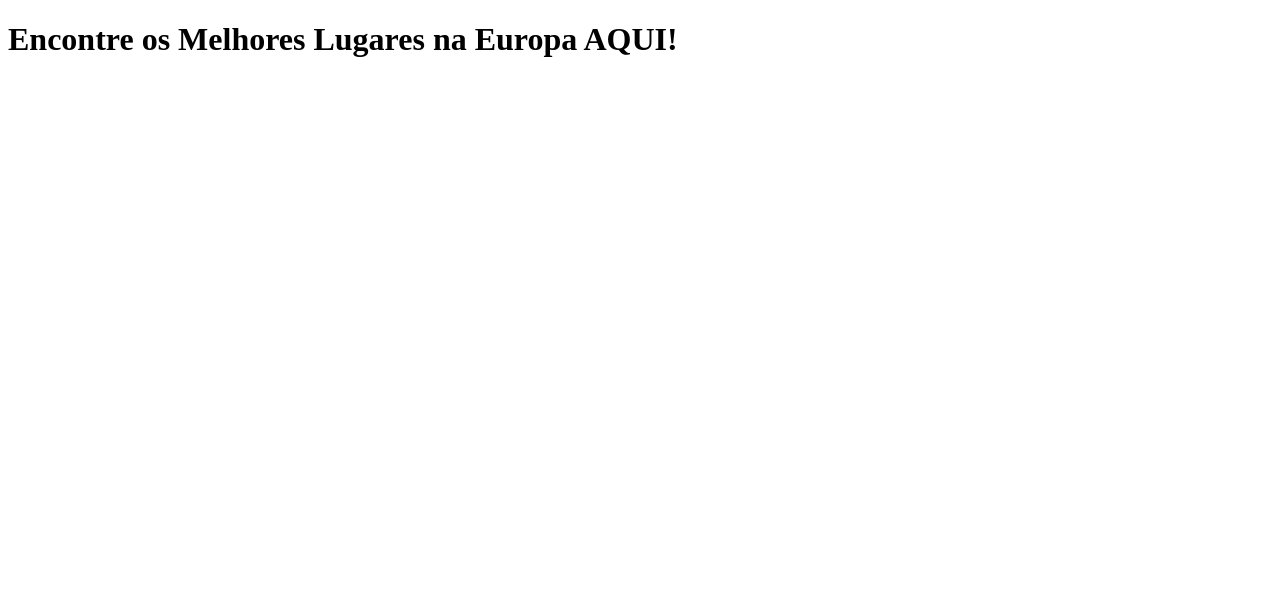
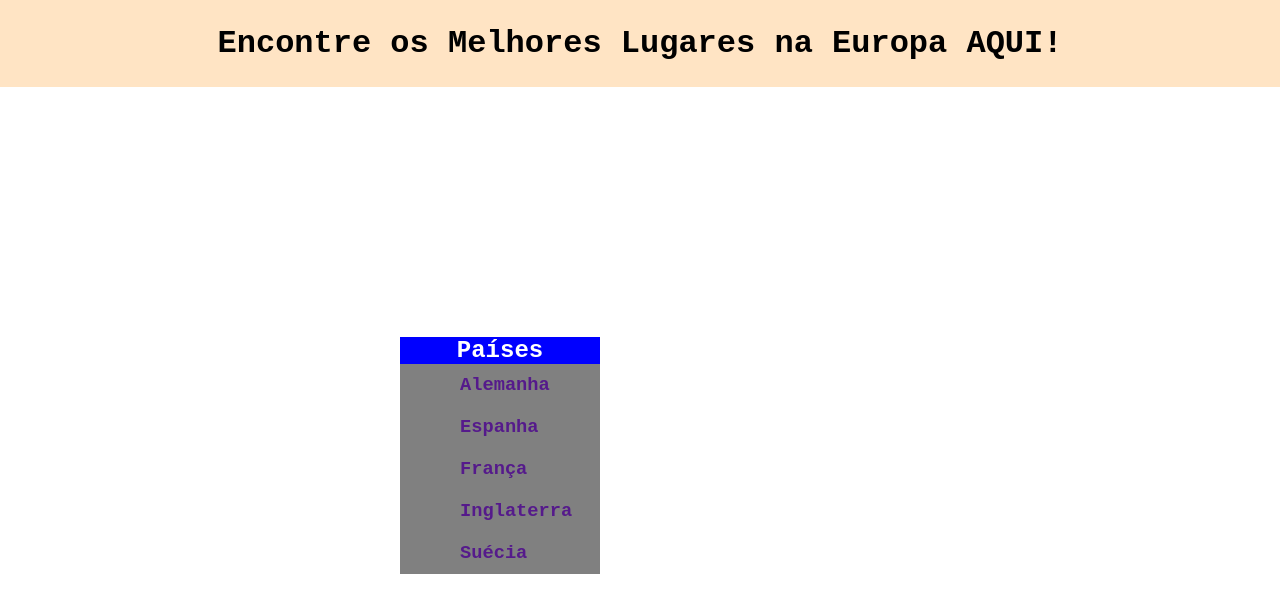
Before and after one commit to phatryciomn/teste1, a plain HTML site: page site-teste/index.html in a window 1280 px wide. Drawn offline with Linux system fonts and the light colour scheme; files that its build step writes are made by us from their sources.

Commit message:
fim do dia 28/08/23
comecei a página

```diff
--- /dev/null
+++ b/site-teste/css/estilo.css
@@ -0,0 +1,47 @@
+* {
+    margin: 0;
+}
+
+ul li {
+    list-style: none;
+    padding: 10px;
+}
+
+a:link {
+    color: white;
+}
+
+a {
+    text-decoration: none;
+}
+
+body {
+    font-family: Courier New, Helvetica, sans-serif;
+}
+
+.cabecalho {
+    background-color: bisque;
+    text-align: center;
+    padding-bottom: 25px;
+    padding-top: 25px;
+}
+
+#paises {
+    margin-top: 250px;
+    margin-left: 400px;
+    width: 200px;
+    background-color: blue;
+    color: white;
+}
+
+#cabecalho-paises {
+    text-align: center;
+}
+
+#paises-europeus {
+    width: 180px;
+    padding-left: 10px;
+    padding-right: 10px;
+    color: white;
+    background-color: gray;
+}
--- a/site-teste/index.html
+++ b/site-teste/index.html
@@ -5,12 +5,46 @@
     <meta charset="UTF-8">
     <meta name="viewport" content="width=device-width, initial-scale=1.0">
     <title>Rumo a Europa</title>
-    <link real="stylesheet" type="text" href="css/estilo.css">
+    <link rel="stylesheet" type="text/css" href="./css/estilo.css">
 
 </head>
 <body>
 
-    <h1>Encontre os Melhores Lugares na Europa AQUI!</h1>
+    <div class="conteiner"><!--inicio do conteiner-->
+        <div class="cabecalho"><!--inicio do cabecalho-->
+
+            <h1>Encontre os Melhores Lugares na Europa AQUI!</h1>
+
+        </div><!--fim do cabecalho-->
+
+        <div id="paises">
+            <div id="cabecalho-paises">
+                <h2>Países</h2>
+            </div>
+            <div id="paises-europeus">
+                <ul>
+                    <li><a href=""><h3>Alemanha</h3></a></li>
+                </ul>
+
+                <ul>
+                    <li><a href=""><h3>Espanha</h3></a></li>
+                </ul>
+
+                <ul>
+                    <li><a href=""><h3>França</h3></a></li>
+                </ul>
+
+                <ul>
+                    <li><a href=""><h3>Inglaterra</h3></a></li>
+                </ul>
+
+                <ul>
+                    <li><a href=""><h3>Suécia</h3></a></li>
+                </ul>
+            </div>
+        </div>
+
+    </div><!--fim do conteiner-->
 
 </body>
 </html>
```
Also changed, not shown: site-teste/estilo.css (deleted).
